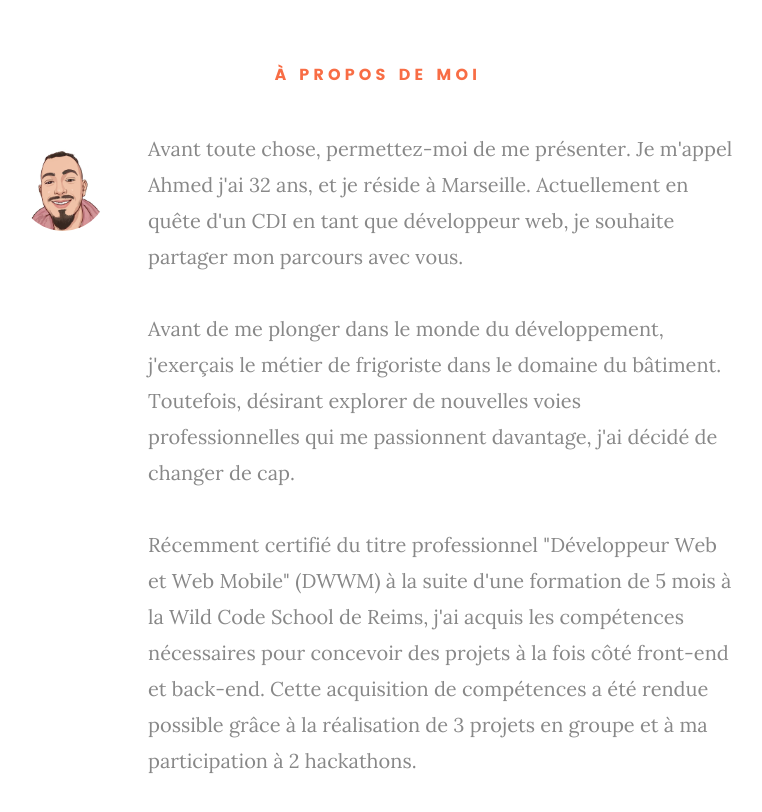
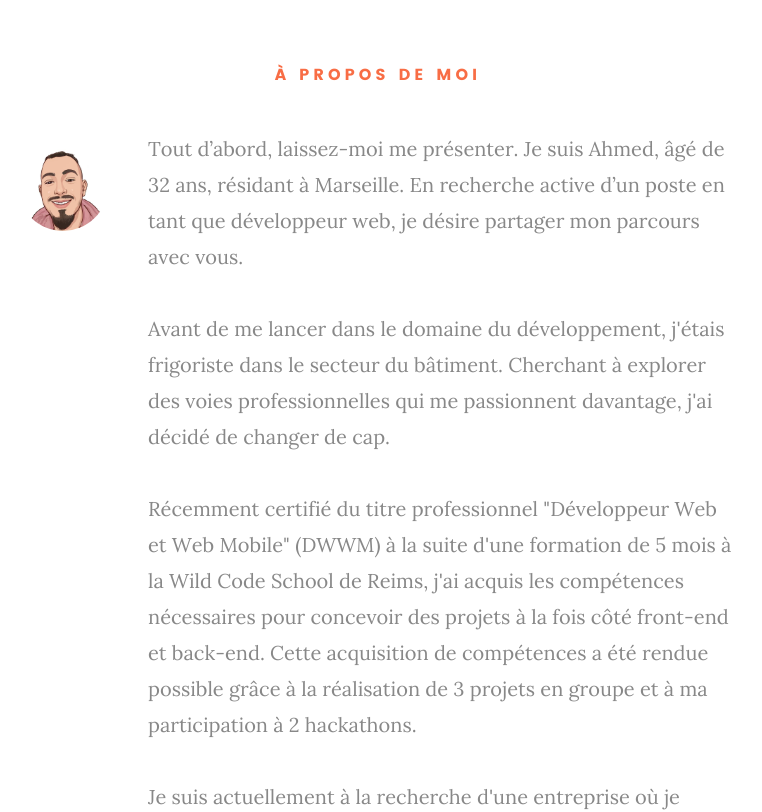
Before and after one commit to ahmedelamri/portfolio, a plain HTML site: page index.html in a window 1280 px wide. Shown: the part 860-1672 px from the top of the page, without its empty margins (262-1024 px from the left). Drawn offline with Linux system fonts and the light colour scheme; files whose address does not match are found by name.

Commit message:
les finitions

```diff
--- a/index.html
+++ b/index.html
@@ -113,14 +113,13 @@
             <img src="images/profile-pic.jpeg" alt="Profile Picture" />
 
             <p class="lead">
-              Avant toute chose, permettez-moi de me présenter. Je m'appel Ahmed
-              j'ai 32 ans, et je réside à Marseille. Actuellement en quête d'un
-              CDI en tant que développeur web, je souhaite partager mon parcours
-              avec vous.<br /><br />
-              Avant de me plonger dans le monde du développement, j'exerçais le
-              métier de frigoriste dans le domaine du bâtiment. Toutefois,
-              désirant explorer de nouvelles voies professionnelles qui me
-              passionnent davantage, j'ai décidé de changer de cap.<br /><br />
+              Tout d’abord, laissez-moi me présenter. Je suis Ahmed, âgé de 32
+              ans, résidant à Marseille. En recherche active d’un poste en tant
+              que développeur web, je désire partager mon parcours avec vous.<br /><br />
+              Avant de me lancer dans le domaine du développement, j'étais
+              frigoriste dans le secteur du bâtiment. Cherchant à explorer des
+              voies professionnelles qui me passionnent davantage, j'ai décidé
+              de changer de cap.<br /><br />
               Récemment certifié du titre professionnel "Développeur Web et Web
               Mobile" (DWWM) à la suite d'une formation de 5 mois à la Wild Code
               School de Reims, j'ai acquis les compétences nécessaires pour
```
